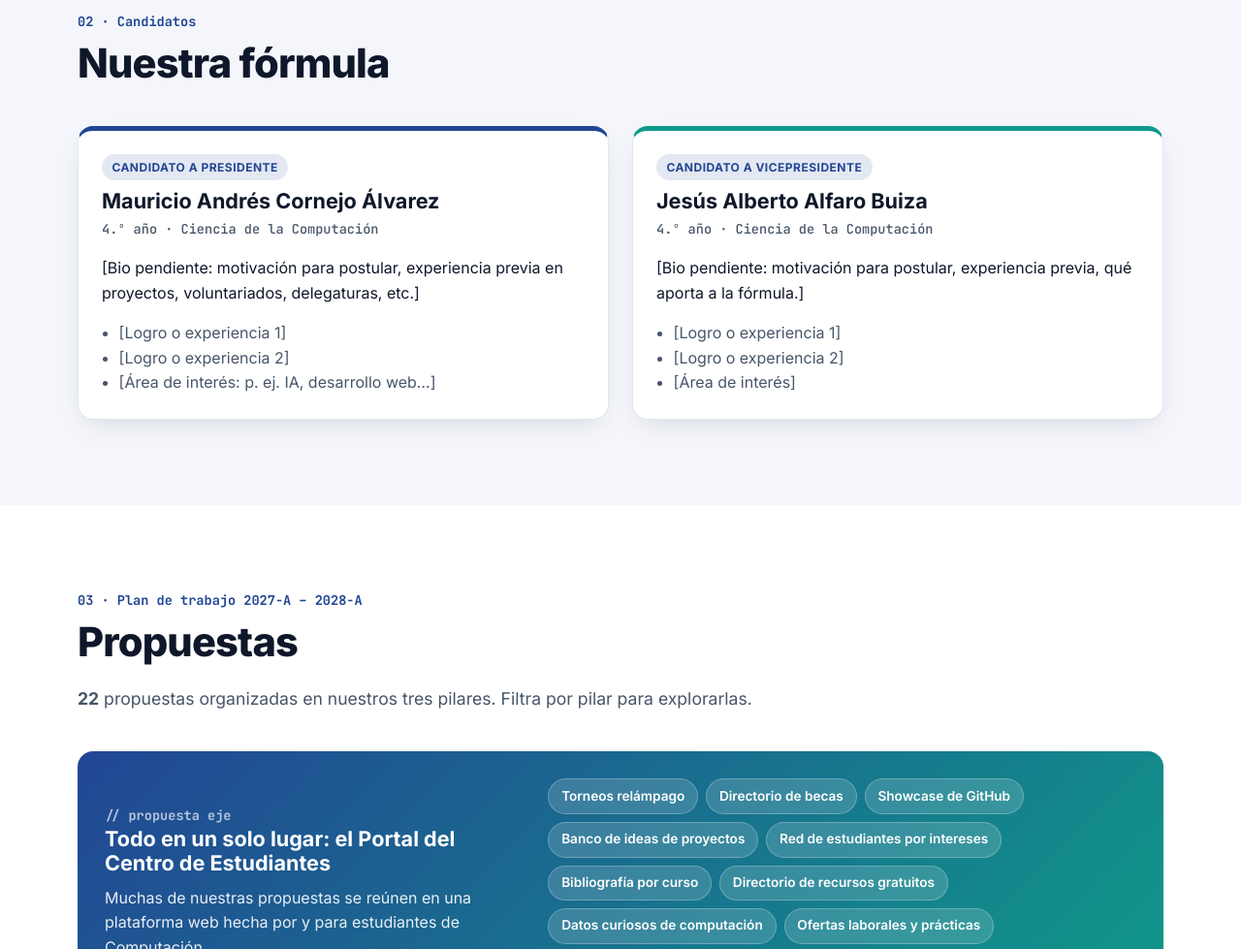
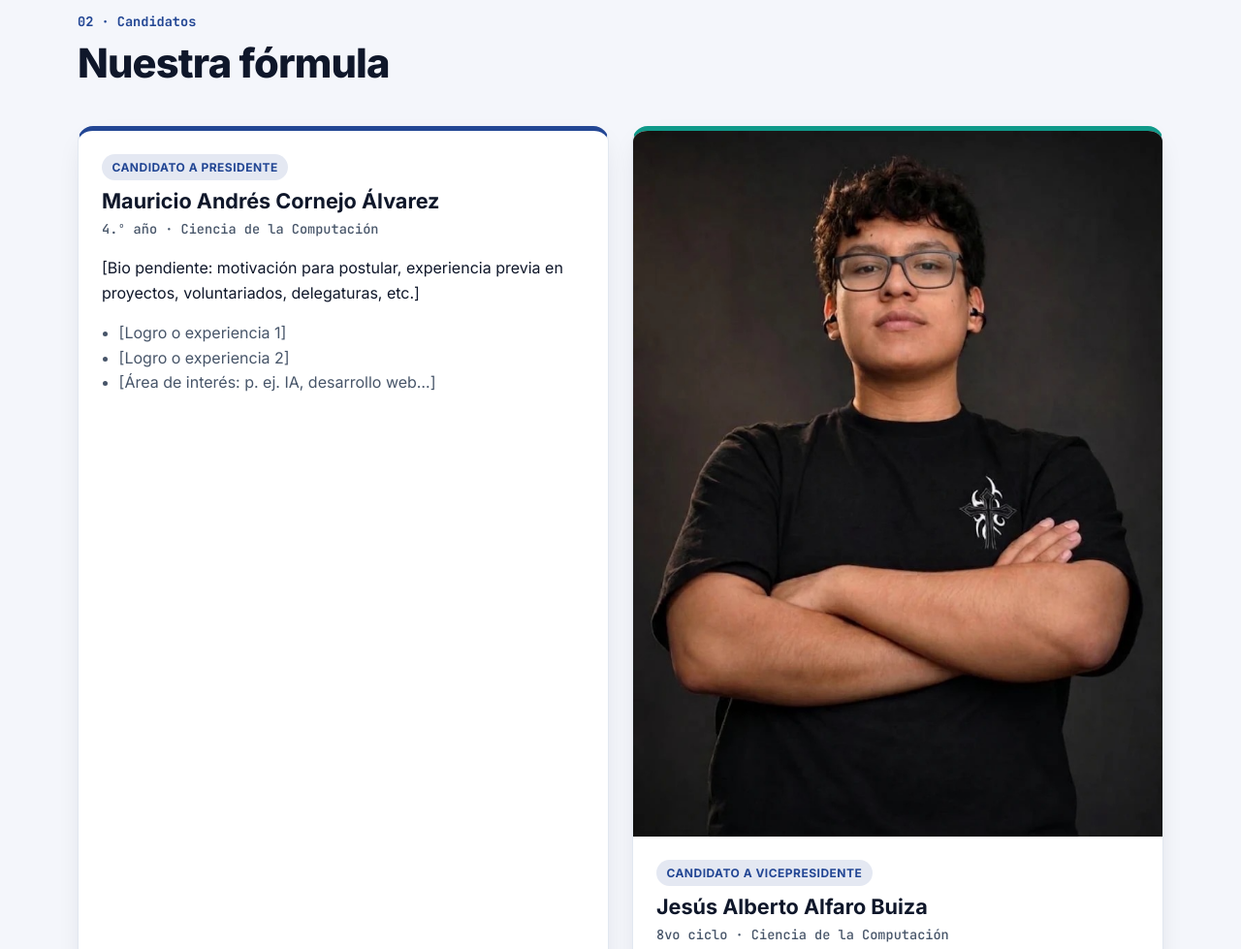
Before and after one commit to MauriceCC/BIT-info, a plain HTML site: page index.html in a window 1280 px wide. Shown: the part 1820-2799 px from the top of the page at 97% size. Drawn offline with Linux system fonts and the light colour scheme.

Commit message:
Agrega foto y descripción de Jesús Alfaro

```diff
--- a/css/styles.css
+++ b/css/styles.css
@@ -167,6 +167,7 @@ h1, h2, h3 { line-height: 1.15; margin: 0 0 .5em; }
 .candidates { display: grid; grid-template-columns: repeat(auto-fit, minmax(320px, 1fr)); gap: 1.5rem; }
 .candidate { background: var(--bg); border-radius: var(--radius); overflow: hidden; box-shadow: var(--shadow); border: 1px solid var(--line); border-top: 5px solid var(--brand); }
 .candidate:nth-child(2) { border-top-color: var(--brand-2); }
+.candidate__photo { display: block; width: 100%; height: auto; }
 .candidate__body { padding: 1.5rem; }
 .candidate__body h3 { font-size: 1.35rem; margin-top: .6rem; }
 .candidate__meta { color: var(--muted); font-size: .85rem; margin: -.3rem 0 .8rem; }
--- a/index.html
+++ b/index.html
@@ -133,17 +133,12 @@
           </article>
 
           <article class="candidate">
+            <img class="candidate__photo" src="assets/img/jesus-alfaro.png" alt="Jesús Alberto Alfaro Buiza" width="768" height="1024" loading="lazy">
             <div class="candidate__body">
               <span class="tag">Candidato a Vicepresidente</span>
               <h3>Jesús Alberto Alfaro Buiza</h3>
-              <p class="candidate__meta mono">4.º año · Ciencia de la Computación</p>
-              <!-- TODO: bio breve -->
-              <p>[Bio pendiente: motivación para postular, experiencia previa, qué aporta a la fórmula.]</p>
-              <ul class="candidate__facts">
-                <li>[Logro o experiencia 1]</li>
-                <li>[Logro o experiencia 2]</li>
-                <li>[Área de interés]</li>
-              </ul>
+              <p class="candidate__meta mono">8vo ciclo · Ciencia de la Computación</p>
+              <p>Estudiante de 8vo ciclo de Ciencia de la Computación enfocado en Inteligencia Artificial, Visión por Computadora y accesibilidad, con experiencia en investigación académica y desarrollo de software aplicado. Me interesa fortalecer la conexión entre estudiantes y potenciar los espacios de investigación e integración en nuestra escuela.</p>
             </div>
           </article>
         </div>
```
Also changed, not shown: assets/img/jesus-alfaro.png (added).
